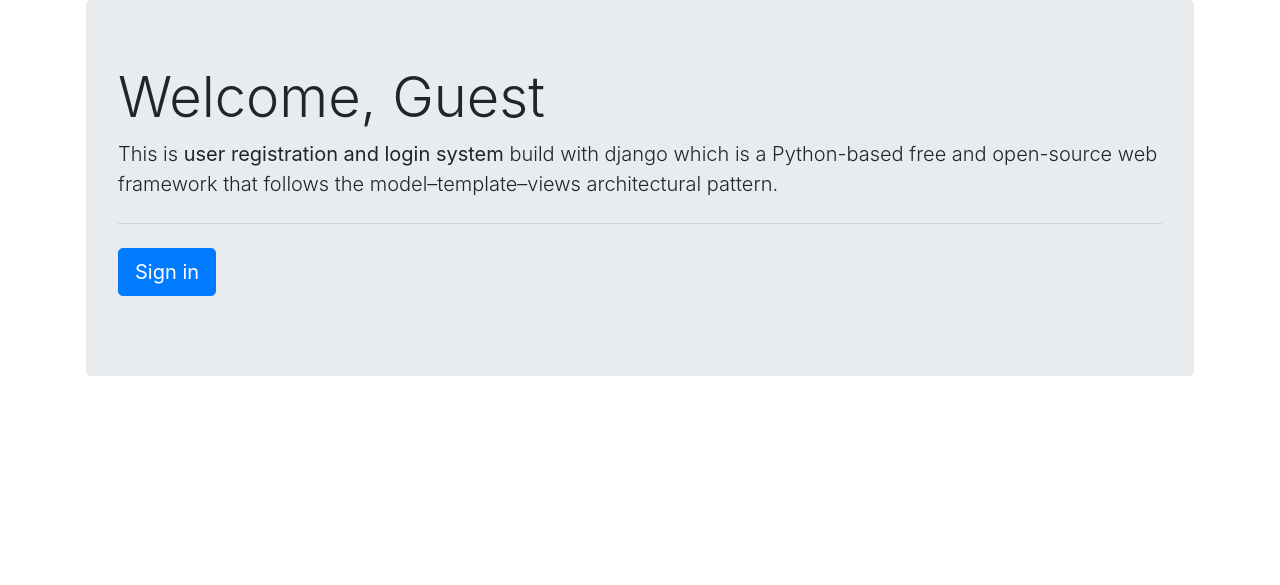
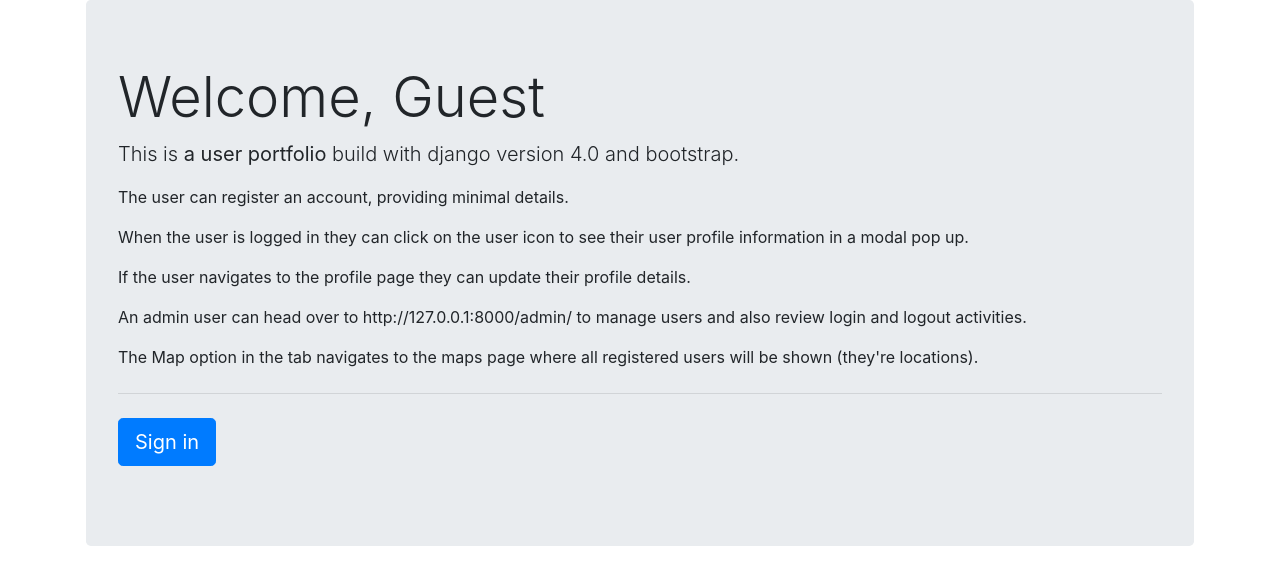
Before and after one commit to DONOTFORGET-BYTE/KartozaAssignment, a Django app: page / in a window 1280 px wide. Shown: the part 88-673 px from the top of the page. Run offline with Django 3.2, Linux system fonts and the light colour scheme; some libraries are stand-ins or nearby versions.

Commit message:
patch: add description and display by username

```diff
--- a/users/templates/users/home.html
+++ b/users/templates/users/home.html
@@ -2,11 +2,14 @@
 {% block title %} Home Page {% endblock title%}
 {% block content %}
     <div class="jumbotron">
-        <h1 class="display-4">Welcome, {{user.first_name.title|default:'Guest'}}</h1>
+        <h1 class="display-4">Welcome, {{user.username.title|default:'Guest'}}</h1>
         <p class="lead">
-            This is <b>user registration and login system</b> build with django which is
-            a Python-based free and open-source web framework that follows the model–template–views architectural pattern.
-        </p>
+            This is <b>a user portfolio </b> build with django version 4.0 and bootstrap. </p>
+        </hr><p>The user can register an account, providing minimal details.</p>
+        </hr><p>When the user is logged in they can click on the user icon to see their user profile information in a modal pop up.</p>
+        </hr><p>If the user navigates to the profile page they can update their profile details.</p>
+        </hr><p>An admin user can head over to http://127.0.0.1:8000/admin/ to manage users and also review login and logout activities.</p>
+        </hr><p>The Map option in the tab navigates to the maps page where all registered users will be shown (they're locations).</p>
         <hr class="my-4">
         <p class="lead">
             {% if user.is_authenticated %}
```
